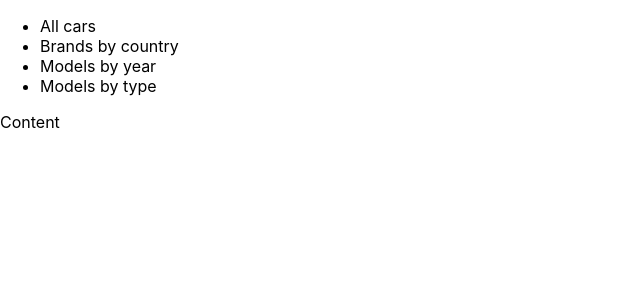
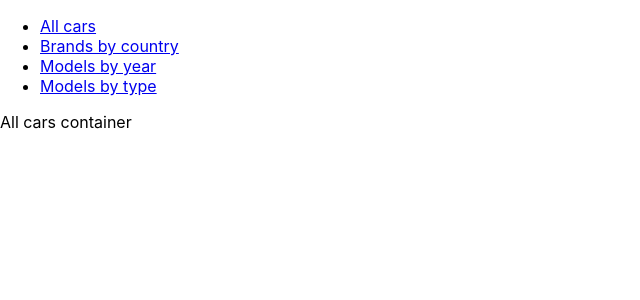
Before and after one commit to PauwelsPieter/APT-TEAM7-FrontEnd, a React (Create React App) app: page / in a window 1280 px wide. Shown: the top 300 px of the page, without its empty margins (0-640 px from the left). Built offline with nearby package versions, Linux system fonts and the light colour scheme.

Commit message:
Added routing

```diff
--- a/package.json
+++ b/package.json
@@ -8,6 +8,7 @@
     "@testing-library/user-event": "^13.5.0",
     "react": "^17.0.2",
     "react-dom": "^17.0.2",
+    "react-router-dom": "^5.2.0",
     "react-scripts": "5.0.0",
     "web-vitals": "^2.1.2"
   },
--- a/src/App.js
+++ b/src/App.js
@@ -1,13 +1,18 @@
 import './App.css';
+import { Switch, Route, BrowserRouter, NavLink } from 'react-router-dom';
+import AllCarsContainer from './containers/all_cars';
+import BrandsByCountryContainer from './containers/brands_by_country';
+import ModelsByTypeContainer from './containers/models_by_type';
+import ModelsByYearContainer from './containers/models_by_year';
 
 const Header = () => {
   return (
     <nav>
       <ul>
-        <li>All cars</li>
-        <li>Brands by country</li>
-        <li>Models by year</li>
-        <li>Models by type</li>
+        <li><NavLink to="/" exact activeClassName="active">All cars</NavLink></li>
+        <li><NavLink to="/brandsbycountry" activeClassName="active">Brands by country</NavLink></li>
+        <li><NavLink to="/modelsbyyear" activeClassName="active">Models by year</NavLink></li>
+        <li><NavLink to="/modelsbytype" activeClassName="active">Models by type</NavLink></li>
       </ul>
     </nav>
   );
@@ -16,17 +21,22 @@ const Header = () => {
 const Main = () => {
   return (
     <div>
-      Content
+      <Switch>
+        <Route exact path='/' component={AllCarsContainer} />
+        <Route path='/brandsbycountry' component={BrandsByCountryContainer} />
+        <Route path='/modelsbyyear' component={ModelsByYearContainer} />
+        <Route path='/modelsbytype' component={ModelsByTypeContainer} />
+      </Switch>
     </div>
   );
 }
 
 const App = () => {
   return (
-    <div>
+    <BrowserRouter>
       <Header />
       <Main />
-    </div>
+    </BrowserRouter>
   );
 }
 export default App;
--- /dev/null
+++ b/src/containers/all_cars.js
@@ -0,0 +1,18 @@
+import React,{ Component} from "react";
+
+class AllCarsContainer extends Component {
+    constructor(props) {
+        super();
+    }
+
+    componentDidMount() {
+
+    }
+
+    render() {
+        return (
+            <p>All cars container</p>
+        );
+    }
+}
+export default AllCarsContainer;
--- /dev/null
+++ b/src/containers/brands_by_country.js
@@ -0,0 +1,18 @@
+import React,{ Component} from "react";
+
+class BrandsByCountryContainer extends Component {
+    constructor(props) {
+        super();
+    }
+
+    componentDidMount() {
+
+    }
+
+    render() {
+        return (
+            <p>Brands by country</p>
+        );
+    }
+}
+export default BrandsByCountryContainer;
--- /dev/null
+++ b/src/containers/models_by_type.js
@@ -0,0 +1,18 @@
+import React,{ Component} from "react";
+
+class ModelsByTypeContainer extends Component {
+    constructor(props) {
+        super();
+    }
+
+    componentDidMount() {
+
+    }
+
+    render() {
+        return (
+            <p>Models by type</p>
+        );
+    }
+}
+export default ModelsByTypeContainer;
--- /dev/null
+++ b/src/containers/models_by_year.js
@@ -0,0 +1,18 @@
+import React,{ Component} from "react";
+
+class ModelsByYearContainer extends Component {
+    constructor(props) {
+        super();
+    }
+
+    componentDidMount() {
+
+    }
+
+    render() {
+        return (
+            <p>Models by year</p>
+        );
+    }
+}
+export default ModelsByYearContainer;
```
Also changed, not shown: 1 other file (tests, documents, lock files or other folders).
